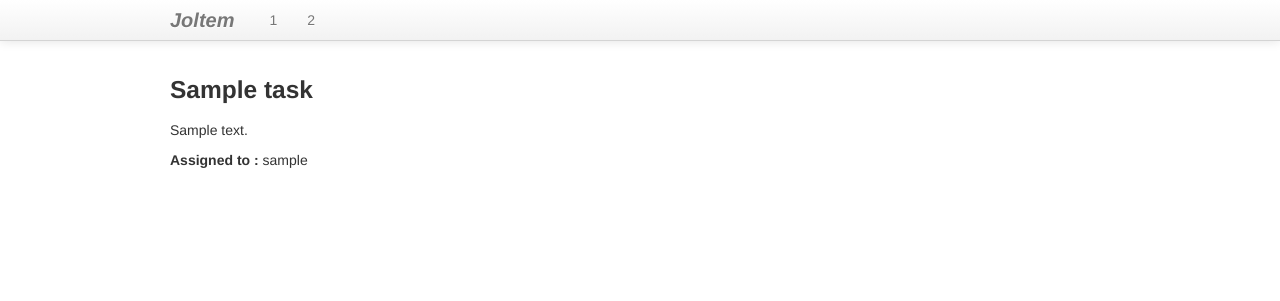
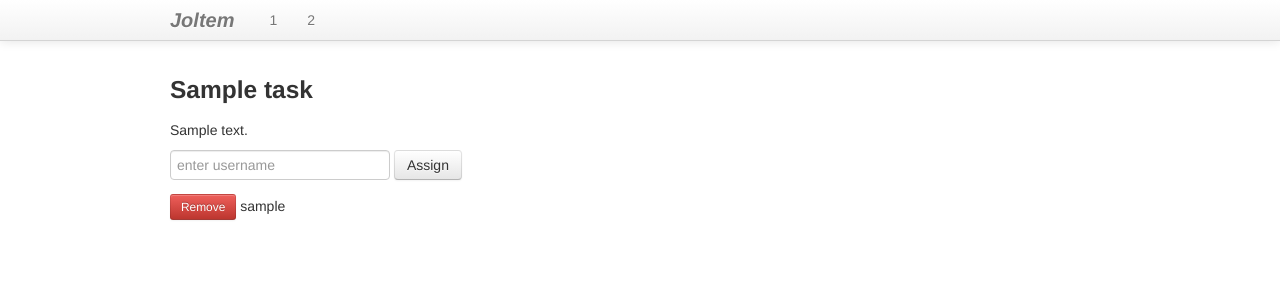
Before and after one commit to emil2k/joltem, a Django app: page /task/1/1/ in a window 1280 px wide. Shown: the top 301 px of the page. Run offline with Django 3.2, Linux system fonts and the light colour scheme; tables that the repository leaves empty hold one stand-in row (values such as "Sample post"); some libraries are stand-ins or nearby versions.

Commit message:
Scaffolding for assigning users to task branches.

```diff
--- a/joltem/templates/joltem/task_branch.html
+++ b/joltem/templates/joltem/task_branch.html
@@ -1,9 +1,28 @@
 {% extends 'joltem/base.html' %}
 {% block content %}
+    {% if assigned %}
+        <p class="alert alert-success">
+            <button type="button" class="close" data-dismiss="alert">&times;</button>
+            Assigned : {{ assigned.username }}
+        </p>
+    {% endif %}
+    {% if removed %}
+        <p class="alert alert-danger">
+            <button type="button" class="close" data-dismiss="alert">&times;</button>
+            Removed : {{ removed.username }}
+        </p>
+    {% endif %}
     <h3>{{ task_branch.task.title }}</h3>
     <p>{{ task_branch.task.description }}</p>
-    <p>
-        <b>Assigned to : </b>
-        {{ task_branch.assignees.all|join:", " }}
-    </p>
+    <form method="post" class="form-inline">
+        {% csrf_token %}
+        <input type="text" name="assignee" placeholder="enter username" />
+        <button class="btn" name="action" value="assign" type="submit">Assign</button>
+        <dl class="dl-horizontal">
+            {% for assignee in task_branch.assignees.all %}
+                <p><button class="btn btn-danger btn-small" type="submit" name="remove" value="{{ assignee.username }}">Remove</button> {{ assignee.username }}</p>
+            {% endfor %}
+        </dl>
+    </form>
+    <p></p>
 {% endblock %}
--- a/joltem/views.py
+++ b/joltem/views.py
@@ -2,6 +2,7 @@ from django.shortcuts import render
 
 from joltem.models import Project, Task, TaskBranch
 from git.models import Repository, Branch
+from joltem.models import User
 
 
 def home(request):
@@ -29,7 +30,31 @@ def task(request, task_id):
 
 def task_branch(request, task_id, task_branch_id):
     task_branch = TaskBranch.objects.get(id=task_branch_id)
-    context = {
-        'task_branch': task_branch
-    }
+
+    context = {}
+
+    if request.POST:
+        if request.POST.get('action') == "assign":
+            try:
+                assignee = User.objects.get(username=request.POST.get('assignee'))
+            except User.DoesNotExist:
+                # do nothing
+                print "Trying to assign user that does not exist."
+            else:
+                task_branch.assignees.add(assignee)
+                task_branch.save()
+                context['assigned'] = assignee
+        if request.POST.get('remove') is not None:
+            try:
+                remove = User.objects.get(username=request.POST.get('remove'))
+            except User.DoesNotExist:
+                # do nothing
+                print "Trying to delete user that does not exist."
+            else:
+                task_branch.assignees.remove(remove)
+                task_branch.save()
+                context['removed'] = remove
+
+    context['task_branch'] = task_branch
+
     return render(request, 'joltem/task_branch.html', context)
```
